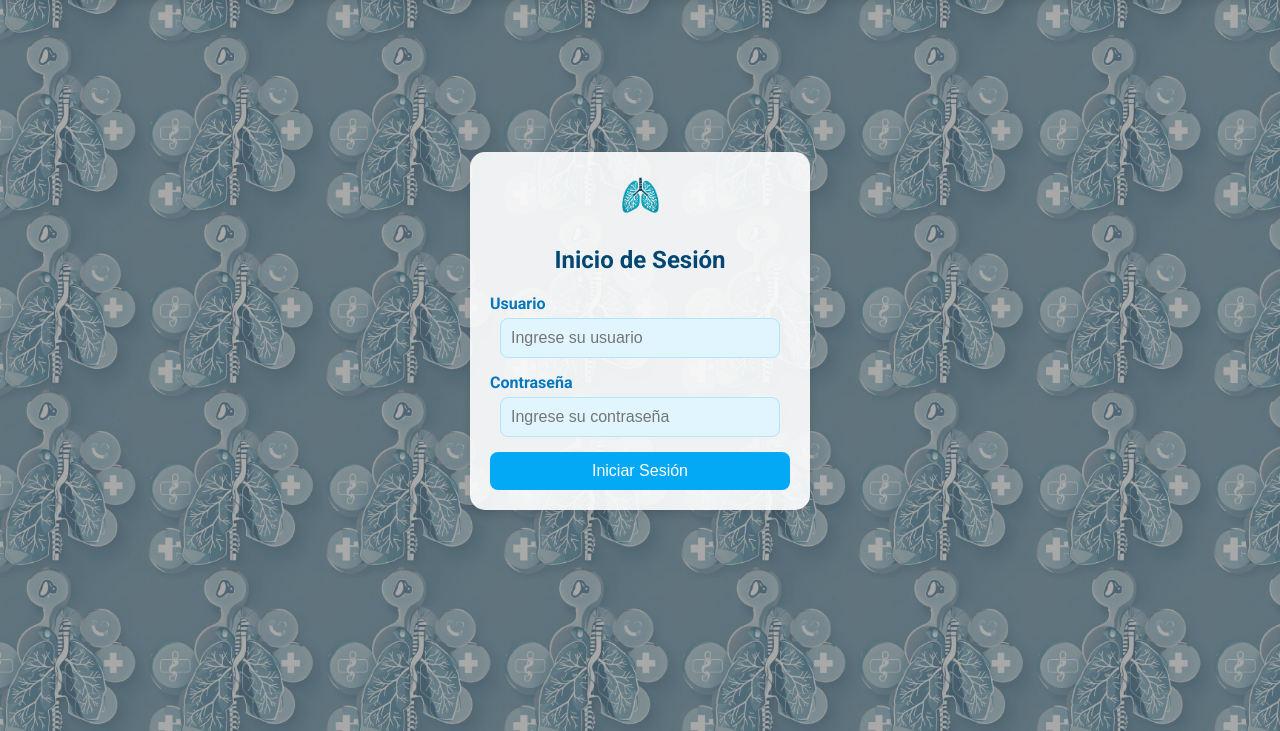
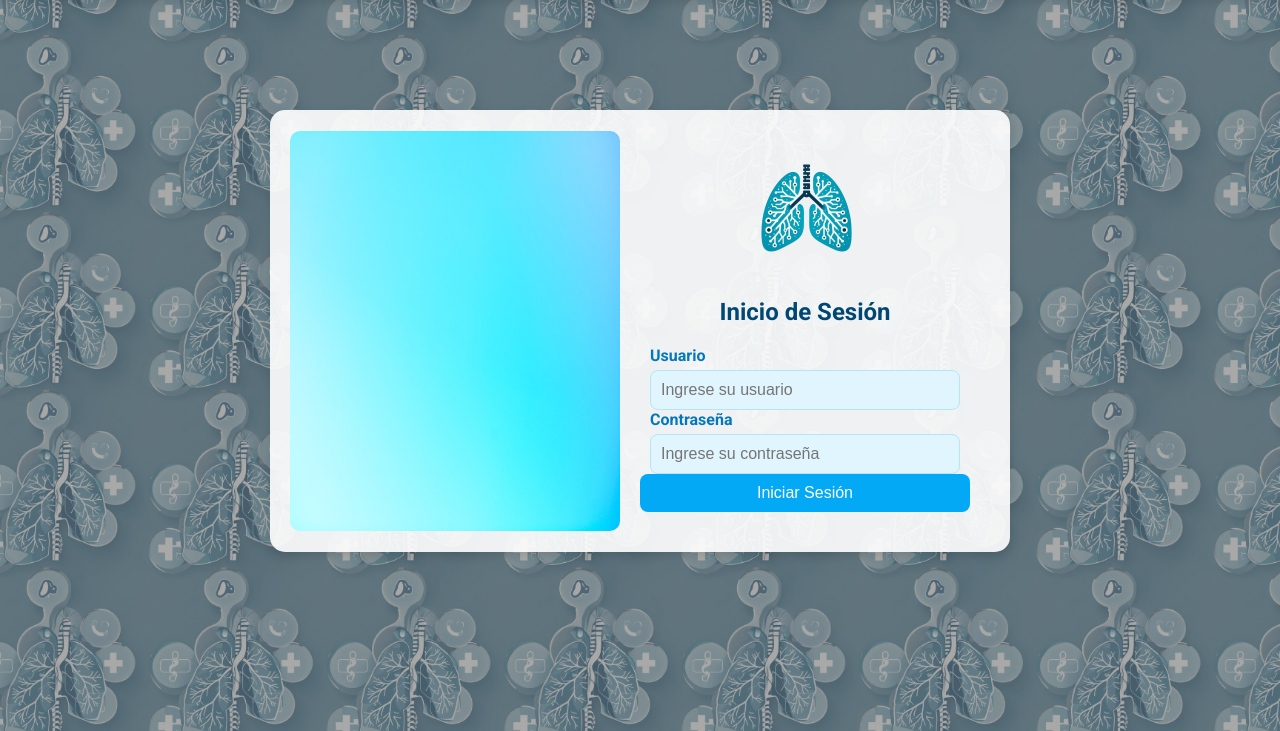
Before and after one commit to EnzoM1/Capstone-DavidMerino-SebastianPalma-EnzoMayo, a Django app: page / in a window 1280 px wide. Shown: the part 69-800 px from the top of the page. Run offline with Django 5.2, Linux system fonts and the light colour scheme.

Commit message:
act index

```diff
--- a/Aplicacion Web/Onculungnet/onco/static/css/styles.css
+++ b/Aplicacion Web/Onculungnet/onco/static/css/styles.css
@@ -83,10 +83,17 @@ body::before {
 }
 
 /* Alinear inputs en el contenedor de login */
+.input-group {
+    display: flex; /* Usa flexbox para alinear etiqueta y campo */
+    flex-direction: column; /* Coloca etiqueta sobre el input */
+    align-items: flex-start; /* Alinear a la izquierda */
+    width: 100%; /* Para ocupar todo el ancho del contenedor */
+    margin-bottom: 15px; /* Espaciado entre los grupos */
+}
+
 input[type="text"], input[type="password"] {
     width: calc(100% - 20px); /* Restar el padding */
     padding: 10px;
-    margin-bottom: 15px;
     border: 1px solid #b3e5fc;
     border-radius: 8px;
     font-size: 16px;
@@ -97,7 +104,6 @@ input[type="text"], input[type="password"] {
 /* Estilos de las etiquetas y campos de entrada */
 label {
     display: block;
-    width: calc(100% - 20px); /* Alinear el ancho con el input */
     text-align: left; /* Alinear el texto a la izquierda */
     color: #0277bd;
     margin-bottom: 5px;
--- a/Aplicacion Web/Onculungnet/onco/templates/index.html
+++ b/Aplicacion Web/Onculungnet/onco/templates/index.html
@@ -17,21 +17,28 @@
         </ul>
     </nav>
 
-    <div class="login-container">
-        <div class="icon">
-            <img src="{% static 'img/pulmon_icon2.png' %}" alt="Icono de pulmón" width="50">
+    <div class="login-container" style="display: flex; width: 700px;">
+        <!-- Columna Izquierda -->
+        <div class="left-column" style="flex: 1; display: flex; justify-content: center; align-items: center;">
+            <img src="{% static 'img/tapiz_index.jpg' %}" alt="tapiz_index" style="width: 100%; height: 105%; max-width: 400px; max-height: 400px; border-radius: 10px;">
+
         </div>
-        <h2>Inicio de Sesión</h2>
 
-        <form action="#" method="POST">
-            <label for="username">Usuario</label>
-            <input type="text" id="username" name="username" placeholder="Ingrese su usuario" required>
+        <!-- Columna Derecha -->
+        <div class="right-column" style="flex: 1; padding: 20px;">
+            <img src="{% static 'img/pulmon_icon2.png' %}" alt="Icono de pulmón" style="width: 125px; height: auto">
+            <h2>Inicio de Sesión</h2>
+            <form action="#" method="POST">
+                <label for="username" style="margin-left: 10px;">Usuario</label>
+                <input type="text" id="username" name="username" placeholder="Ingrese su usuario" required>
 
-            <label for="password">Contraseña</label>
-            <input type="password" id="password" name="password" placeholder="Ingrese su contraseña" required>
+                <label for="password" style="margin-left: 10px;">Contraseña</label>
+                <input type="password" id="password" name="password" placeholder="Ingrese su contraseña" required>
 
-            <button type="submit">Iniciar Sesión</button>
-        </form>
+                <button type="submit">Iniciar Sesión</button>
+            </form>
+        </div>
+    </div>
     </div>
 </body>
 </html>
```
Also changed, not shown: Aplicacion Web/Onculungnet/onco/static/img/tapiz_index.jpg (added).
